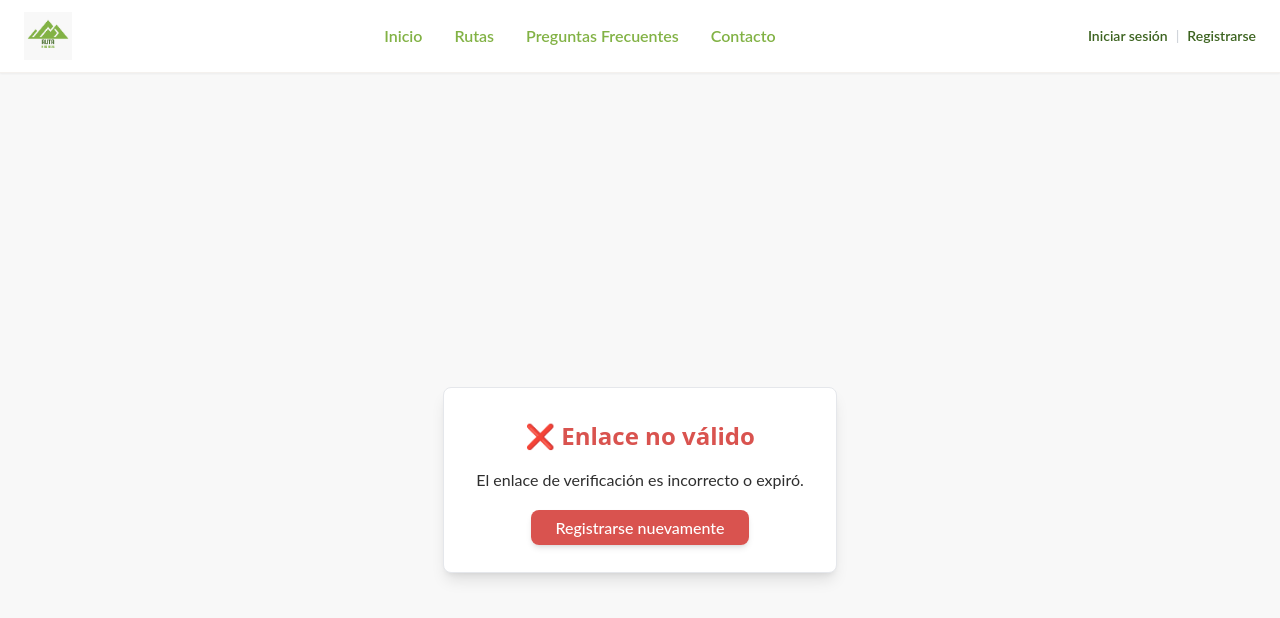
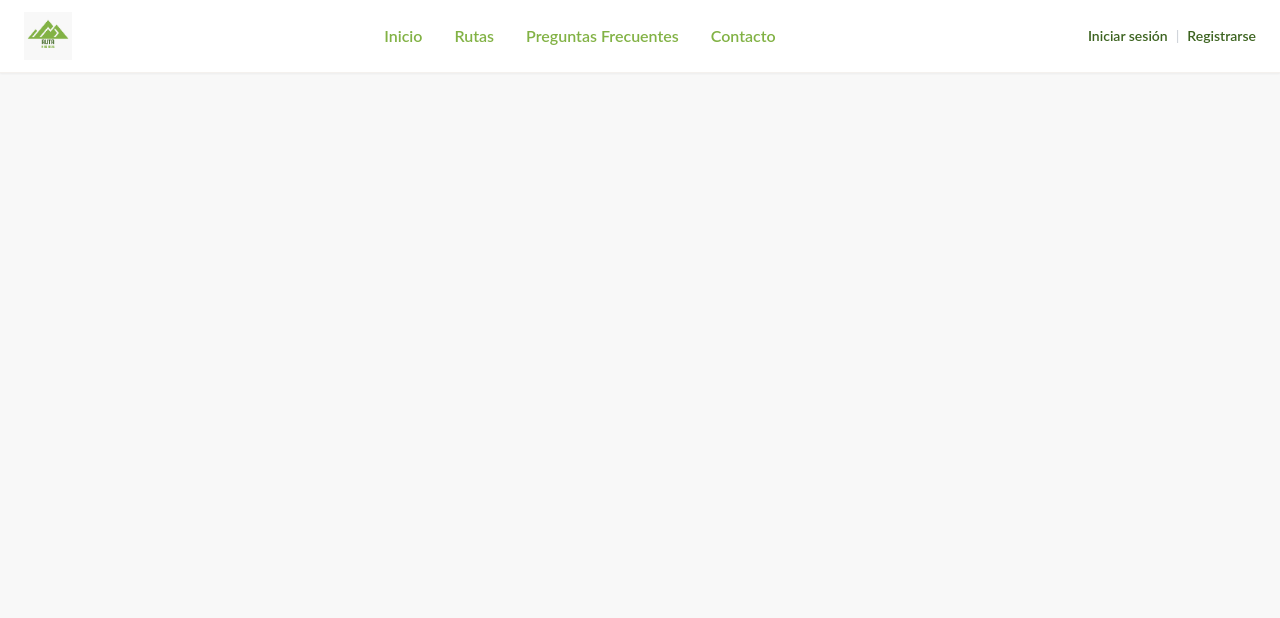
Before and after one commit to milcaponce/asturias-ruta-ride-frontend, a React (Vite) app: page /verify in a window 1280 px wide. Shown: the top 618 px of the page. Built offline with nearby package versions, Linux system fonts and the light colour scheme.

Commit message:
fix(auth): finalize VerifyEmailPage flow and routing

```diff
--- a/src/App.jsx
+++ b/src/App.jsx
@@ -18,7 +18,7 @@ export default function App() {
           <Route path="/routes" element={<RoutesPage />} />
           <Route path="/routes/:id" element={<RouteDetailPage />} />
           <Route path="/register" element={<RegisterPage />} />
-          <Route path="/verify" element={<VerifyEmailPage />} />
+          <Route path="/verify-email" element={<VerifyEmailPage />} />
           <Route path="/login" element={<LoginPage />} />
         </Routes>
       </main>
--- a/src/pages/auth/VerifyEmailPage.jsx
+++ b/src/pages/auth/VerifyEmailPage.jsx
@@ -1,4 +1,4 @@
-import { useEffect, useState } from "react";
+import { useEffect, useState, useRef } from "react";
 import { useSearchParams, Link } from "react-router-dom";
 
 export default function VerifyEmailPage() {
@@ -6,25 +6,35 @@ export default function VerifyEmailPage() {
     const token = searchParams.get("token");
 
     const [status, setStatus] = useState("loading"); // loading | success | error
+    const [message, setMessage] = useState("");
+    const calledRef = useRef(false);
 
     useEffect(() => {
         if (!token) {
             setStatus("error");
+            setErrorText("Token ausente en la URL.");
             return;
         }
 
-    async function verifyEmail() {
+        if (calledRef.current) return;    // <-- bloquea 2ª ejecución
+        calledRef.current = true;
+
+        (async () => {
         try {
-            const response = await fetch(`http://localhost:8080/api/v1/auth/verify?token=${token}`);
-            if (!response.ok) throw new Error("Verification failed");
+                const response = await fetch(`http://localhost:8080/api/v1/auth/verify?token=${encodeURIComponent(token)}`);
+
+                if (!response.ok) {
+                    const raw = await response.text();
+                    throw new Error(raw || "Verification failed");
+                }
 
                 setStatus("success");
             } catch (err) {
+                console.error("Email verification failed:", err);
+                setErrorText(err.message || "Fallo desconocido");
                 setStatus("error");
             }
-    }
-
-        verifyEmail();
+        })();
     }, [token]);
 
     return (
@@ -32,32 +42,48 @@ export default function VerifyEmailPage() {
             <div className="bg-white shadow-lg rounded-lg p-8 max-w-md text-center border border-gray-200">
                 {status === "loading" && (
                 <>
-                <h2 className="text-xl font-semibold text-brandDarkGreen mb-4">Verificando tu cuenta...</h2>
+                    <h2 className="text-xl font-semibold text-brandDarkGreen mb-4">
+                        Verificando tu cuenta...
+                    </h2>
                     <p className="text-textMuted">Por favor espera un momento.</p>
                 </>
             )}
 
             {status === "success" && (
                 <>
-                <h2 className="text-2xl font-bold text-brandGreen mb-4">✅ ¡Cuenta verificada!</h2>
+                    <h2 className="text-2xl font-bold text-brandGreen mb-4">
+                        ✅ ¡Cuenta verificada!
+                    </h2>
                     <p className="text-textPrimary mb-6">
                         Tu correo fue validado correctamente. Ya puedes iniciar sesión.
                     </p>
-                    <Link to="/login" className="btn-success">Ir a Iniciar Sesión</Link>
+                        <Link to="/login" className="btn-success">
+                            Ir a Iniciar Sesión
+                        </Link>
                 </>
             )}
 
             {status === "error" && (
                 <>
-                    <h2 className="text-2xl font-bold text-accentRed mb-4">❌ Enlace no válido</h2>
-                    <p className="text-textPrimary mb-6">
-                    El enlace de verificación es incorrecto o expiró.
+                    <h2 className="text-2xl font-bold text-accentRed mb-2">
+                        ❌ Enlace no válido
+                    </h2>
+                    <p className="text-textPrimary mb-4">
+                        El enlace de verificación es incorrecto o caducó.
                     </p>
-                        <Link to="/register" className="btn-error text-white hover:text-white">Registrarse nuevamente</Link>
+
+            {/* detalle técnico opcional para depurar durante el desarrollo */}
+                    {errorText && (
+                        <pre className="text-xs text-textMuted bg-backgroundAlt rounded p-2 mb-4 text-left overflow-x-auto">
+                            {errorText}
+                        </pre>
+                    )}
+                        <Link to="/register" className="btn-error text-white hover:text-white">
+                            Registrarse nuevamente
+                        </Link>
                     </>
                 )}
             </div>
         </div>
     );
-
 }
```
Lines whose indentation alone changed are shown as unchanged.
